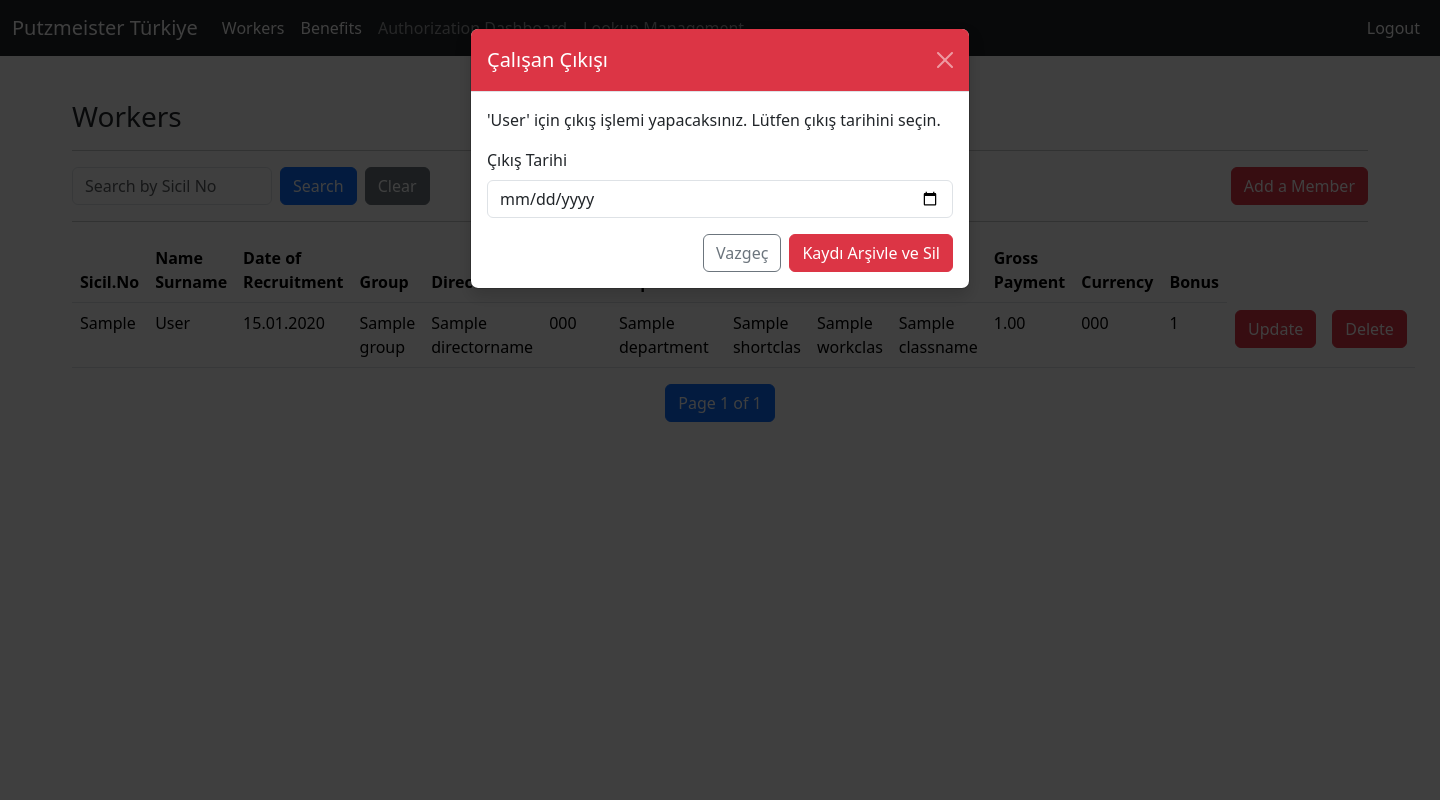
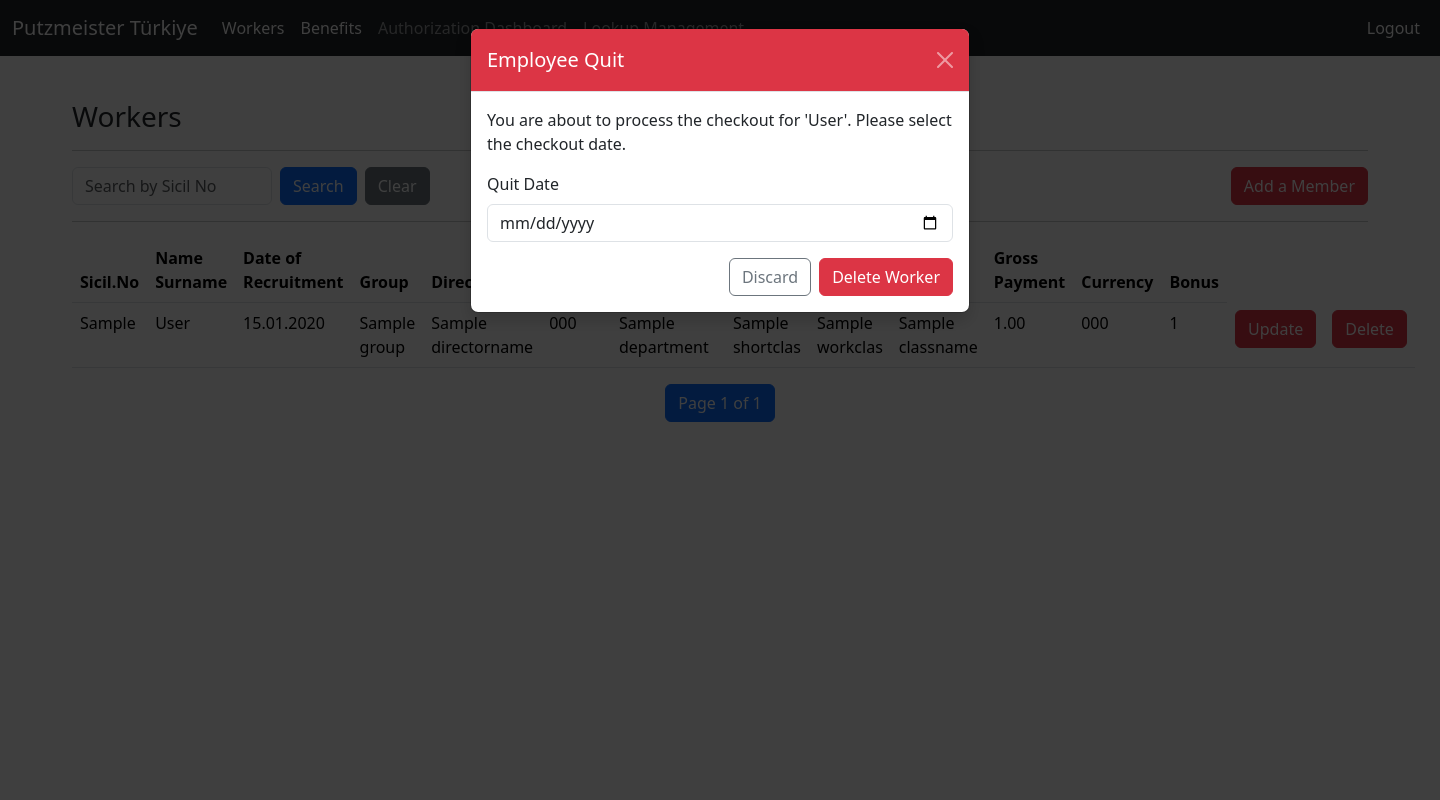
Before and after one commit to omercengiz/putzmeisterapp, a Django app: page /workers/dashboard/ in a window 1440 px wide, after a click on "Delete". Run offline with Django 4.2, Linux system fonts and the light colour scheme; a user stored in the database is signed in; tables that the repository leaves empty hold one stand-in row (values such as "Sample post").

Commit message:
modal redesigned

```diff
--- a/templates/dashboard.html
+++ b/templates/dashboard.html
@@ -74,7 +74,7 @@
   <div class="modal-dialog">
     <div class="modal-content shadow">
       <div class="modal-header bg-danger text-white">
-        <h5 class="modal-title" id="deleteWorkerModalLabel">Çalışan Çıkışı</h5>
+        <h5 class="modal-title" id="deleteWorkerModalLabel">Employee Quit</h5>
         <button type="button" class="btn-close btn-close-white" data-bs-dismiss="modal" aria-label="Kapat"></button>
       </div>
       <div class="modal-body">
@@ -83,13 +83,13 @@
           <p id="deleteWorkerText" class="mb-3"></p>
 
           <div class="mb-3">
-            <label for="exitDate" class="form-label">Çıkış Tarihi</label>
+          <label for="exitDate" class="form-label">Quit Date</label>
             <input type="date" class="form-control" id="exitDate" name="exit_date" required>
           </div>
 
           <div class="d-flex justify-content-end gap-2">
-            <button type="button" class="btn btn-outline-secondary" data-bs-dismiss="modal">Vazgeç</button>
-            <button type="submit" class="btn btn-danger">Kaydı Arşivle ve Sil</button>
+            <button type="button" class="btn btn-outline-secondary" data-bs-dismiss="modal">Discard</button>
+            <button type="submit" class="btn btn-danger">Delete Worker</button>
           </div>
         </form>
       </div>
@@ -139,13 +139,10 @@ document.addEventListener('DOMContentLoaded', function () {
       const workerId = this.dataset.workerId;
       const workerName = this.dataset.workerName || '';
 
-      // Form action'ı dinamik ayarla
       formEl.setAttribute('action', `/workers/delete/${workerId}`);
 
-      // Bilgilendirme metni
-      textEl.textContent = `'${workerName}' için çıkış işlemi yapacaksınız. Lütfen çıkış tarihini seçin.`;
+      textEl.textContent = `You are about to process the checkout for '${workerName}'. Please select the checkout date.`;
 
-      // Tarihi temizle
       dateEl.value = '';
     });
   });
--- a/workers/views.py
+++ b/workers/views.py
@@ -9,6 +9,7 @@ from django.db import IntegrityError
 from .lookups import Group, ShortClass, DirectorName, Currency, WorkClass, ClassName, Department, CostCenter
 from django.forms import modelform_factory
 from django.views.decorators.http import require_POST
+from django.apps import apps
 
 lookup_models = {
     "Group": Group,
@@ -161,9 +162,6 @@ def delete_lookup(request, model_name, pk):
     return redirect("manage_lookups")
 
 
-from django.shortcuts import get_object_or_404, redirect
-from django.apps import apps
-
 def update_lookup(request, model_name, pk):
     Model = apps.get_model(app_label='workers', model_name=model_name)
     obj = get_object_or_404(Model, pk=pk)
```
